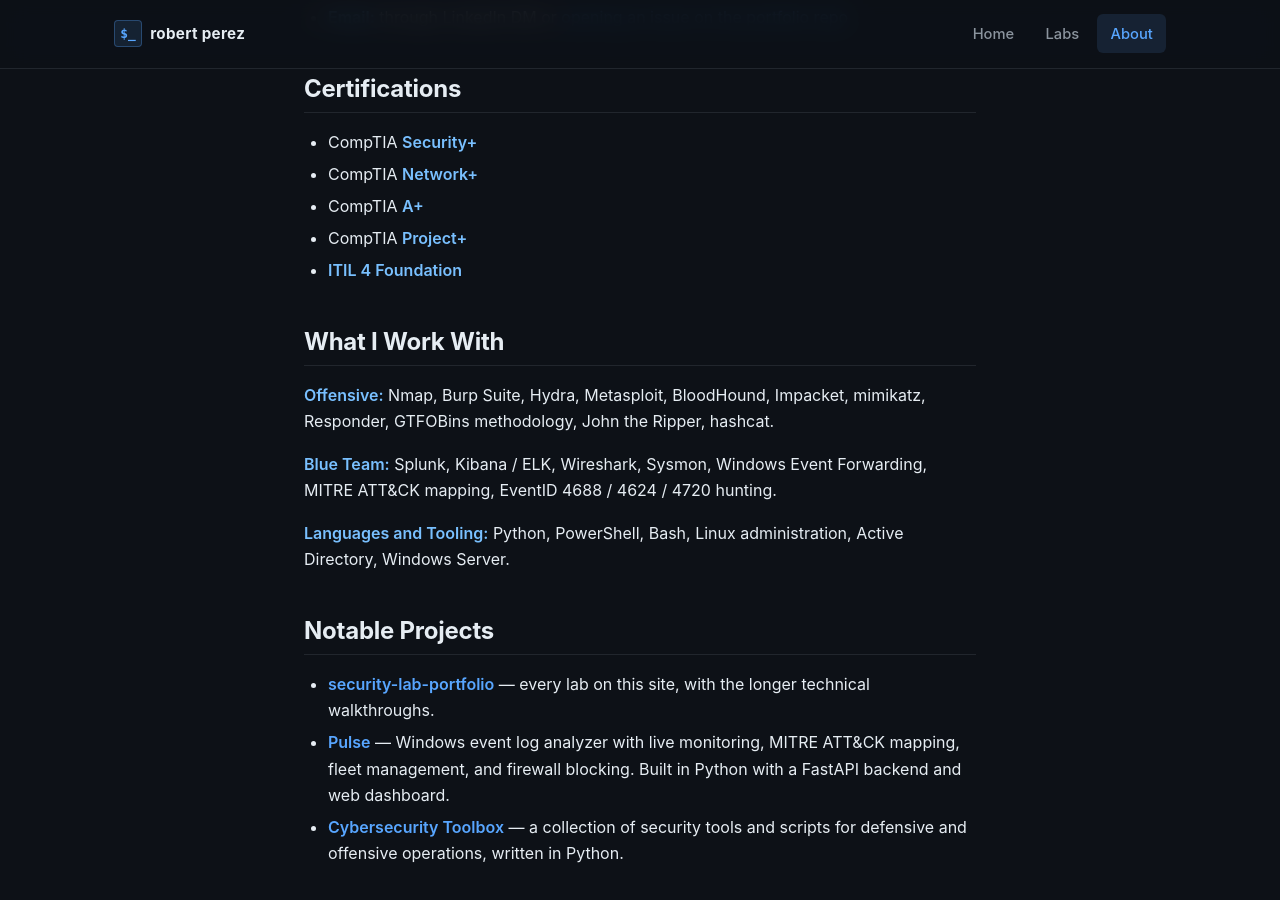
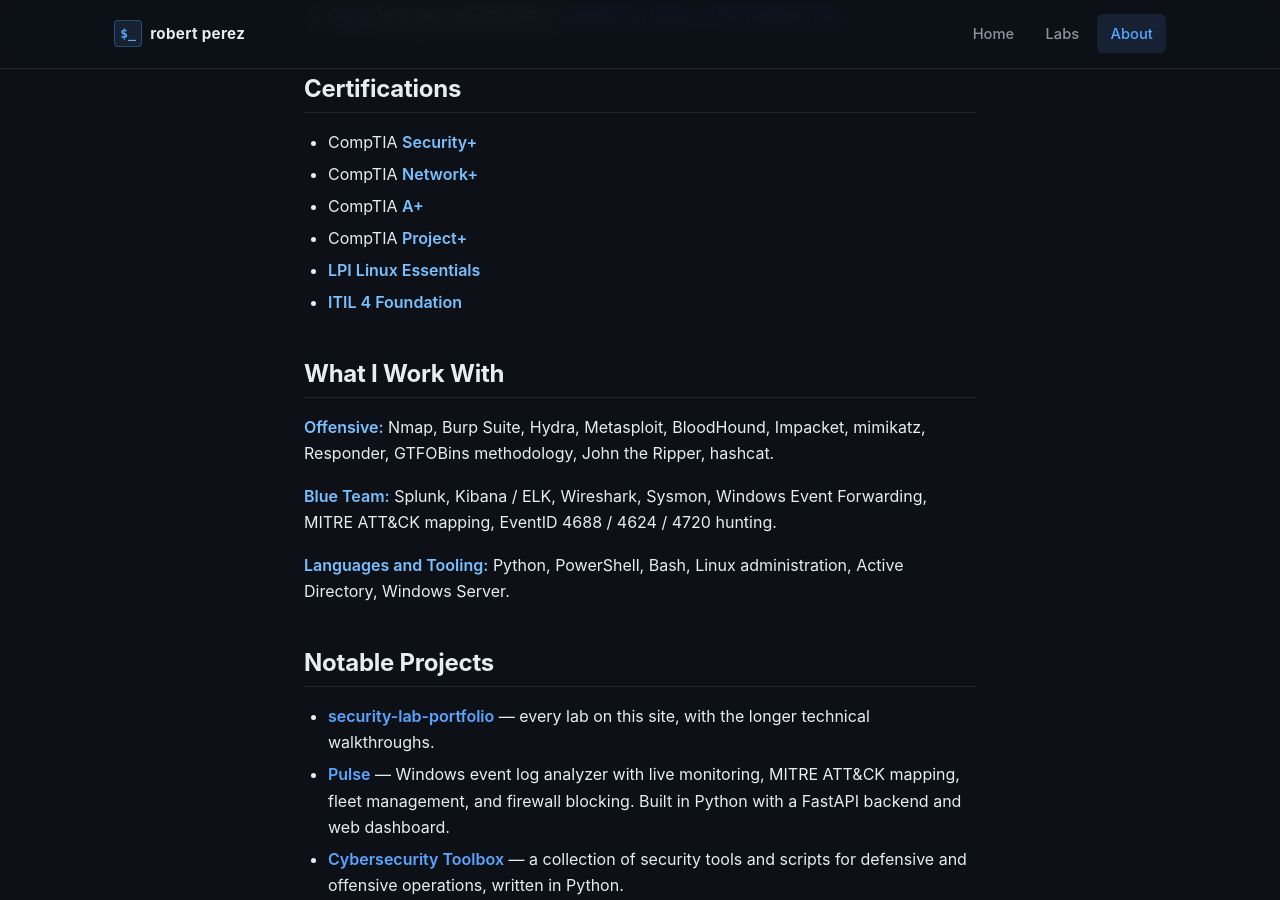
Before and after one commit to barrytd/barrytd.github.io, a Jekyll site: the page built from about.md, in a window 1280 px wide and 900 px high, scrolled down 769 px. Built offline with Jekyll 4.4.1, drawn with Linux system fonts in a browser that asks for light colours.

Commit message:
add LPI Linux Essentials certification
added to the homepage certifications card and the about page list.

Co-Authored-By: Claude Opus 4.7 (1M context) <noreply@anthropic.com>

```diff
--- a/_layouts/home.html
+++ b/_layouts/home.html
@@ -126,6 +126,7 @@ layout: default
           <span class="skill-tag">CompTIA Network+</span>
           <span class="skill-tag">CompTIA A+</span>
           <span class="skill-tag">CompTIA Project+</span>
+          <span class="skill-tag">LPI Linux Essentials</span>
           <span class="skill-tag">ITIL 4 Foundation</span>
         </div>
         <p class="skills-card-footnote">B.S. Cybersecurity &amp; Information Assurance, WGU (Dec 2026)</p>
--- a/about.md
+++ b/about.md
@@ -23,6 +23,7 @@ This site is the **plain-English companion** to my [security-lab-portfolio](http
 - CompTIA **Network+**
 - CompTIA **A+**
 - CompTIA **Project+**
+- **LPI Linux Essentials**
 - **ITIL 4 Foundation**
 
 ## What I Work With
```
